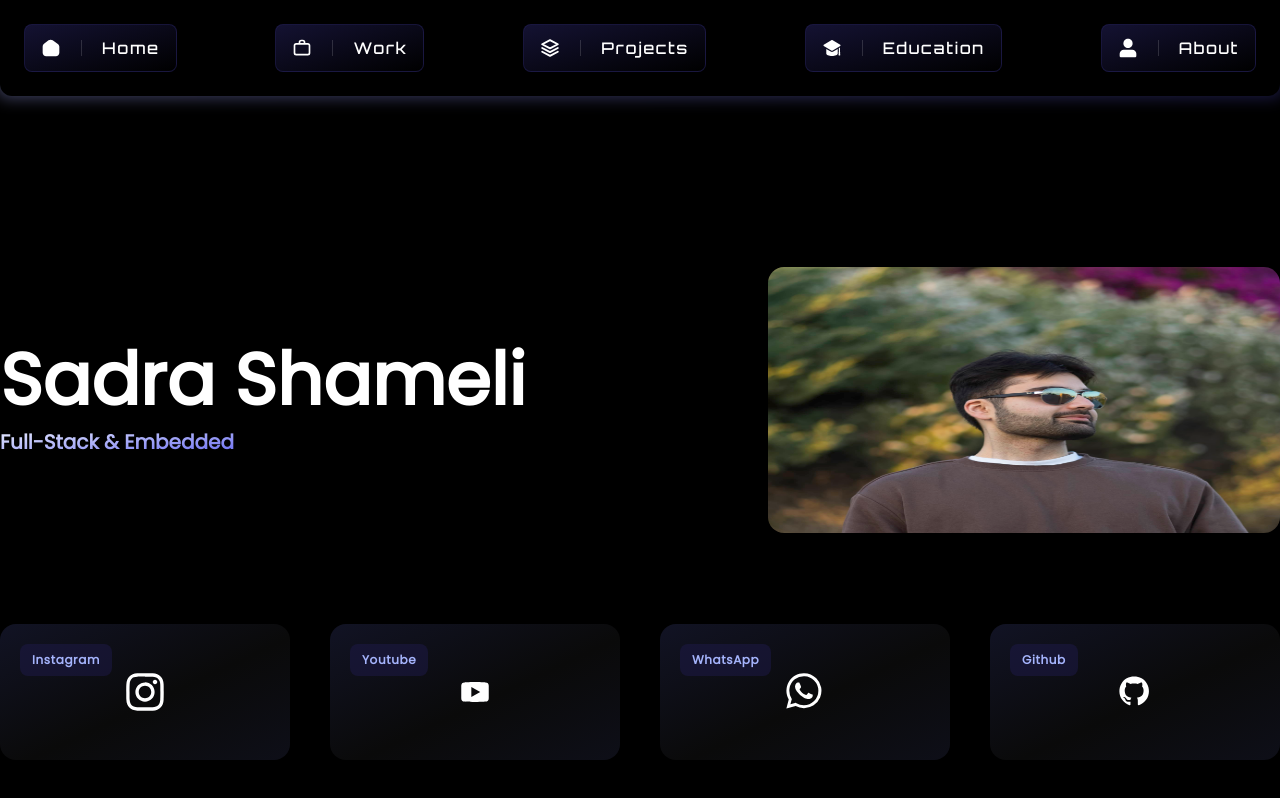
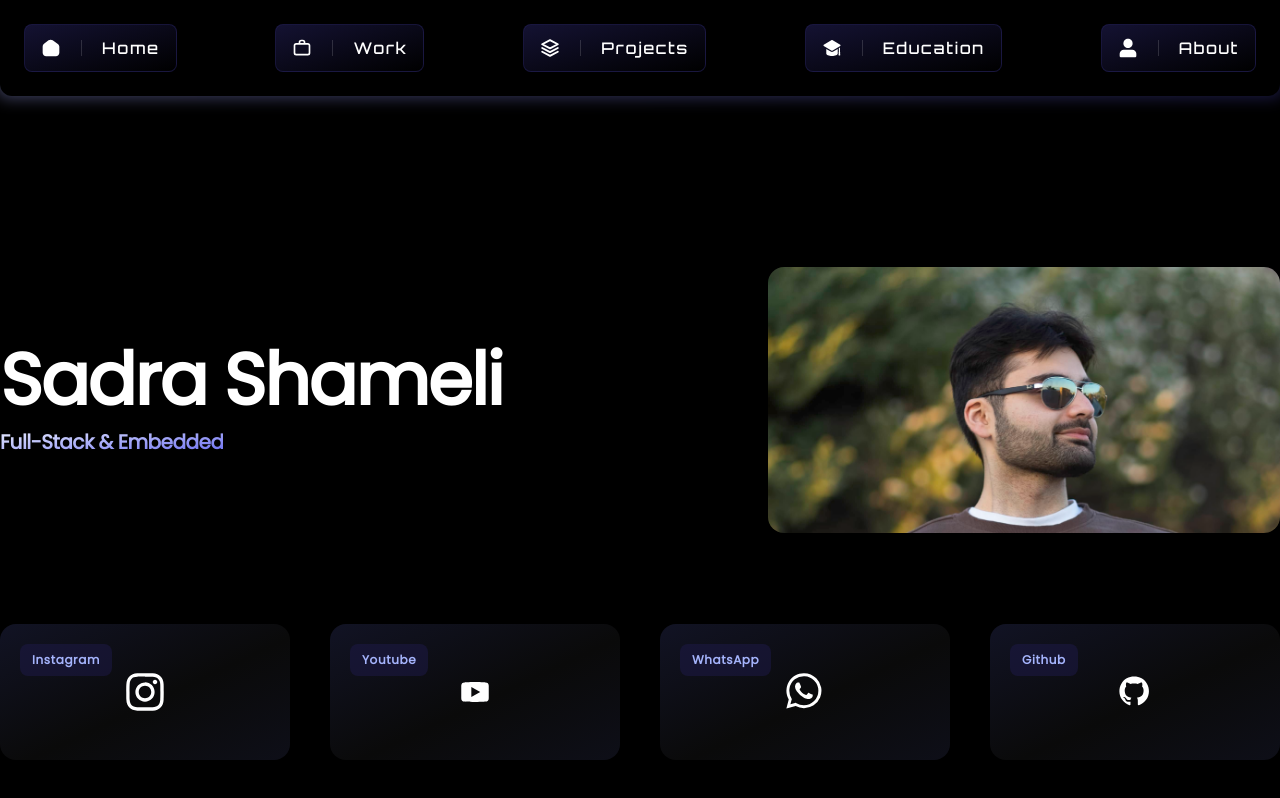
Before and after one commit to SadraShameli/sadra.nl, a Next.js app: page / in a window 1280 px wide. Built offline with nearby package versions, Linux system fonts and the light colour scheme.

Commit message:
fixed a small bug

```diff
--- a/src/app/page.tsx
+++ b/src/app/page.tsx
@@ -7,18 +7,18 @@ import ProfilePicture from '~/assets/images/me.jpg';
 
 export default function HomePage() {
     return (
-        <main className='mx-auto grid max-w-main space-y-16 px-6 md:h-screen md:grid-rows-3 md:space-y-0 xl:px-0'>
+        <main className='mx-auto grid max-w-main space-y-16 px-6 lg:h-screen xl:grid-rows-3 xl:space-y-0 xl:px-0'>
             <div>
                 <Navbar />
             </div>
 
             <div className='flex flex-col-reverse justify-between xl:flex-row'>
                 <div className='my-auto mt-10 grid justify-center space-y-3 xl:mt-auto'>
-                    <h1 className='text-center text-4xl font-semibold text-white lg:text-7xl'>{Resume.basics.title}</h1>
-                    <span className='bg-gradient-indigo text-center text-xl font-semibold xl:text-start max-w-fit'>{Resume.basics.role}</span>
+                    <h1 className='text-center text-4xl font-semibold text-white tracking-tight lg:text-6xl xl:text-7xl'>{Resume.basics.title}</h1>
+                    <span className='bg-gradient-indigo mx-auto max-w-fit text-center text-xl font-semibold xl:mx-0 xl:text-start tracking-tight'>{Resume.basics.role}</span>
                 </div>
 
-                <Image className='self-center rounded-2xl sm:max-w-lg xl:mx-0 xl:self-auto' src={ProfilePicture} alt='Profile picture' priority />
+                <Image className='self-center rounded-2xl object-cover sm:max-w-lg xl:mx-0 xl:self-auto' src={ProfilePicture} alt='Profile picture' priority />
             </div>
 
             <div className='self-end pb-10'>
```
